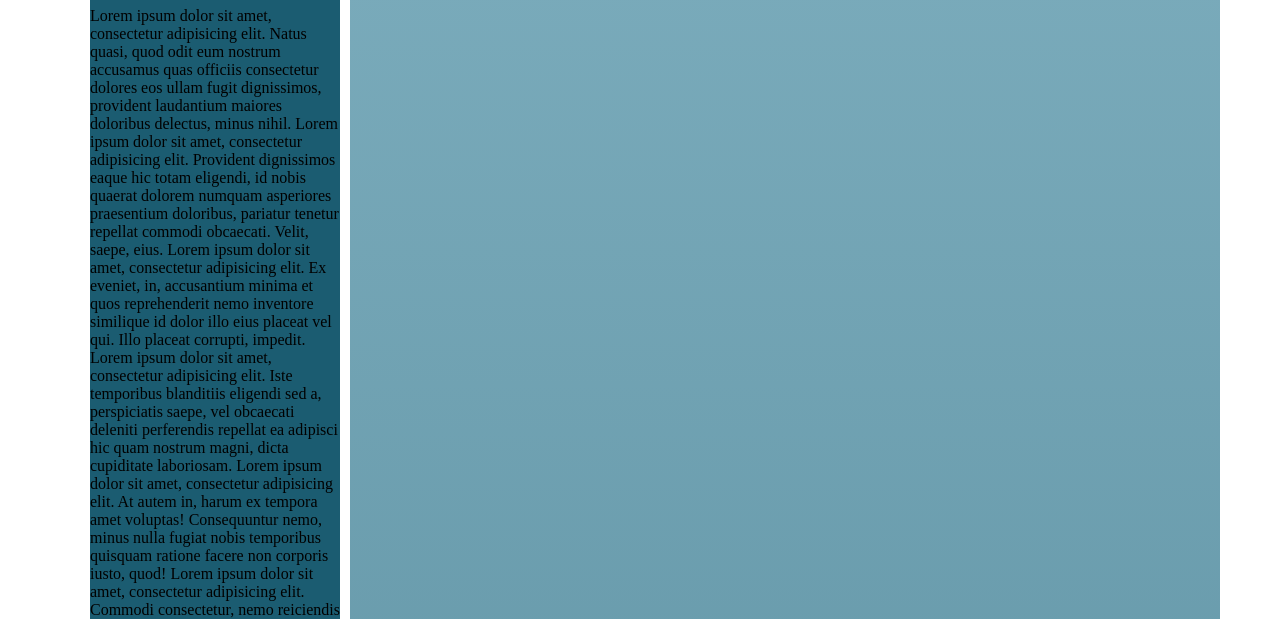
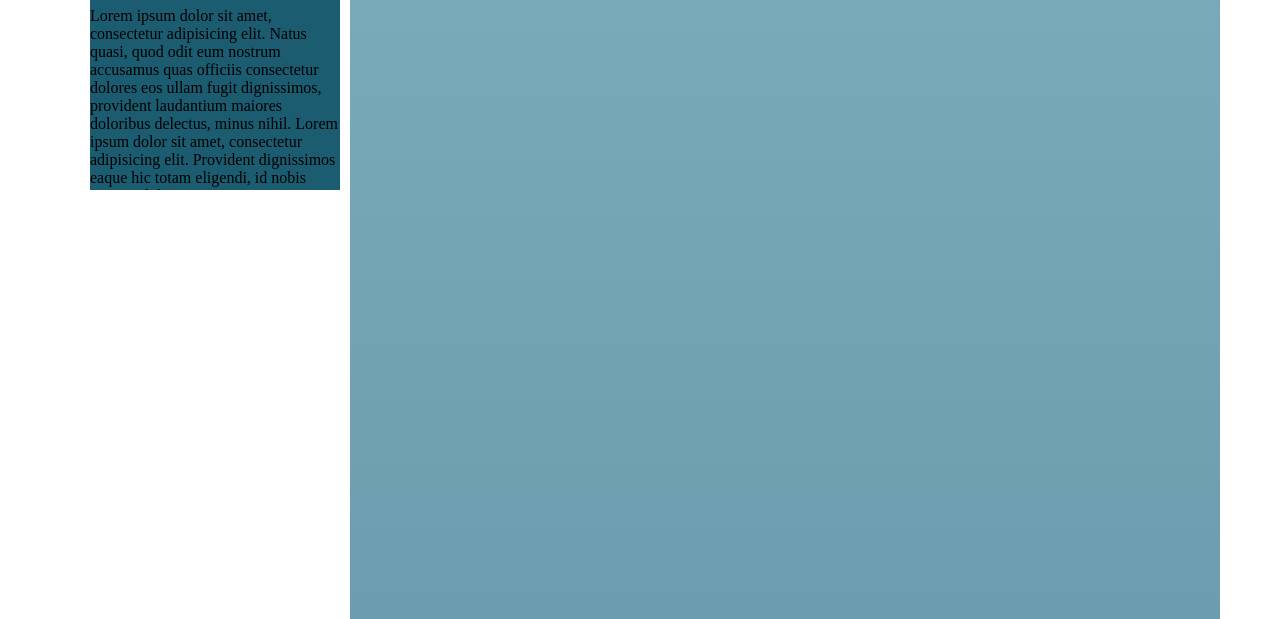
Before and after one commit to js-padavan/ng-sticky-float-container, a plain HTML site: page index.html in a window 1280 px wide. Shown: the part 180-799 px from the top of the page. Drawn offline with nearby package versions, Linux system fonts and the light colour scheme; files that its build step writes are made by us from their sources; the site is published under a folder, as on GitHub Pages, so addresses that start at the root find nothing.

Commit message:
Update 2015-08-23T15:13:13.201Z

```diff
--- a/index.html
+++ b/index.html
@@ -68,7 +68,7 @@
   <script src="http://code.jquery.com/jquery-2.1.4.min.js"></script>
   <!-- inject:js -->
 
-  <script src="/ng-sticky-float-container.js"></script>
+  <script src="ng-sticky-float-container.js"></script>
 
   <!-- endinject -->
 
```
